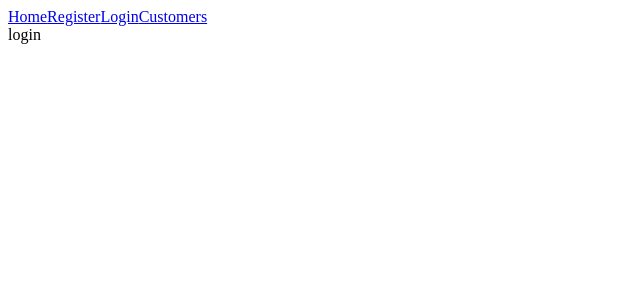
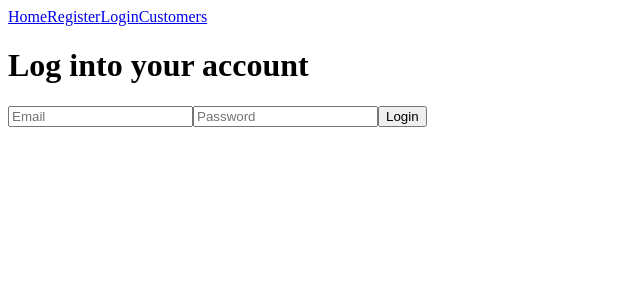
Before and after one commit to j-nathanson/dream-journal, a React (Create React App) app in the folder client/: page /login in a window 1280 px wide. Shown: the top 300 px of the page, without its empty margins (0-640 px from the left). Built offline with nearby package versions, Linux system fonts and the light colour scheme; the HTML template or start-up script is replaced by a standard one.

Commit message:
login page

```diff
--- a/client/src/Router.js
+++ b/client/src/Router.js
@@ -1,14 +1,13 @@
 import React from 'react'
 import { BrowserRouter, Routes, Route } from 'react-router-dom'
+import Login from './components/auth/Login'
 import Register from './components/auth/Register'
 import Navbar from './components/layout/Navbar'
 
 function Home() {
     return (<div>home</div>)
 }
-function Login() {
-    return (<div>login</div>)
-}
+
 function Customers() {
     return (<div>customers</div>)
 }
--- /dev/null
+++ b/client/src/components/auth/Login.js
@@ -0,0 +1,40 @@
+import React, { useState } from 'react'
+import axios from 'axios'
+
+export default function Login() {
+
+    const [email, setEmail] = useState('')
+    const [password, setPassword] = useState('')
+
+    const login = async (e) => {
+        e.preventDefault()
+        try {
+            const loginData = {
+                email, password
+            }
+            await axios.post("http://localhost:3001/auth/login", loginData)
+        } catch (err) {
+            console.log(err)
+        }
+    }
+    return (
+        <div>
+            <h1>Log into your account</h1>
+            <form onSubmit={login}>
+                <input
+                    type="email"
+                    placeholder='Email'
+                    onChange={(e) => setEmail(e.target.value)}
+                    value={email}
+                />
+                <input
+                    type="password"
+                    placeholder='Password'
+                    onChange={(e) => setPassword(e.target.value)}
+                    value={password}
+                />
+                <button type="submit">Login</button>
+            </form>
+        </div>
+    )
+}
```
